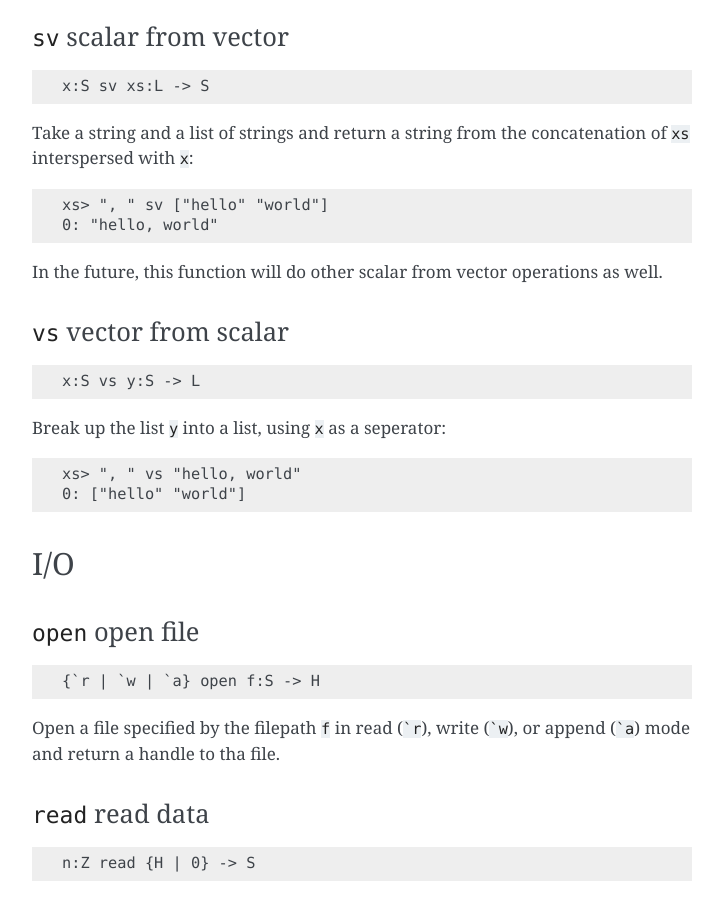
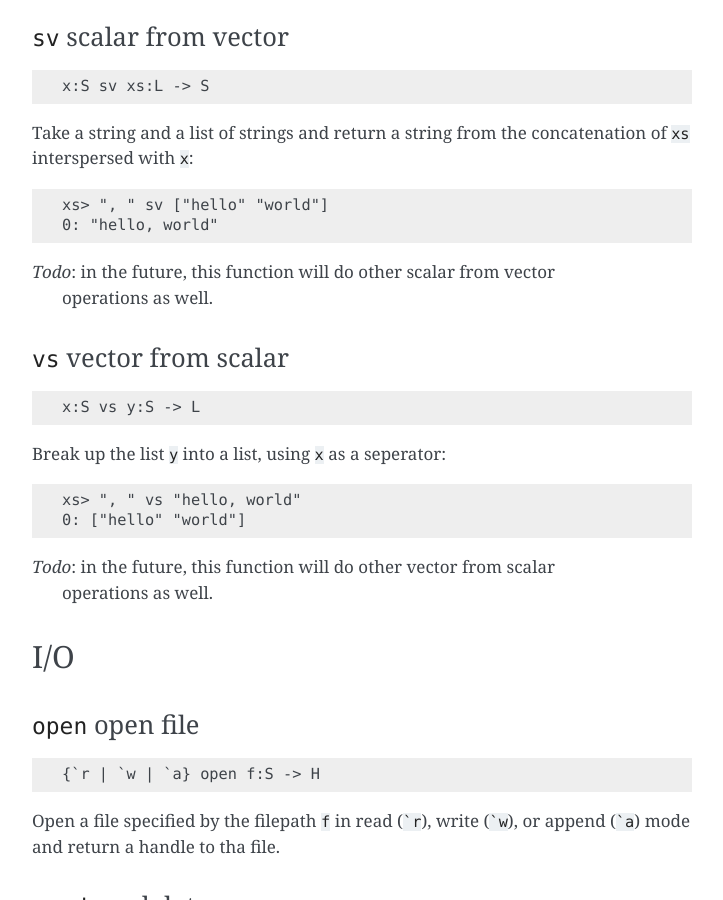
Before and after one commit to smabie/xs, a Sphinx documentation site: the page built from doc/reference.rst, in a window 1280 px wide and 900 px high, scrolled down 20934 px. Shown: the whole window, without its empty margins (388-1111 px from the left). Built offline with Sphinx 7.4.7, drawn with Linux system fonts in a browser that asks for light colours; some of the changed text lies outside the part shown.

Commit message:
update docs

```diff
--- a/doc/installation.rst
+++ b/doc/installation.rst
@@ -1,6 +1,5 @@
 Installation
 ============
-.. _install:
 
 Since xs is written in ocaml, it is necessary to first install
 ``opam``, the Ocaml package manager. ``opam`` is included with all
--- a/doc/reference.rst
+++ b/doc/reference.rst
@@ -1056,7 +1056,8 @@ concatenation of ``xs`` interspersed with ``x``: ::
   xs> ", " sv ["hello" "world"]
   0: "hello, world"
 
-In the future, this function will do other scalar from vector operations as well.
+*Todo*: in the future, this function will do other scalar from vector
+ operations as well.
 
 ``vs`` vector from scalar
 -------------------------
@@ -1068,6 +1069,9 @@ Break up the list ``y`` into a list, using ``x`` as a seperator: ::
 
   xs> ", " vs "hello, world"
   0: ["hello" "world"]
+
+*Todo*: in the future, this function will do other vector from scalar
+ operations as well.
 
 I/O
 ###
@@ -1145,3 +1150,11 @@ Misc
    measure f:F -> R
 
 Measure the time taken to execute function ``f``.
+
+``eval`` evaluate
+-----------------
+::
+
+   eval x:S -> *...
+
+Evaluate the given string ``x`` in the current scope.
```
Also changed, not shown: other parts of doc/reference.rst (+3 -2 lines), 2 other files.
